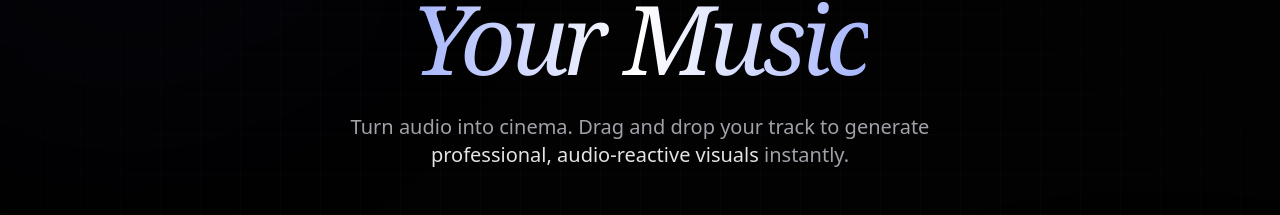
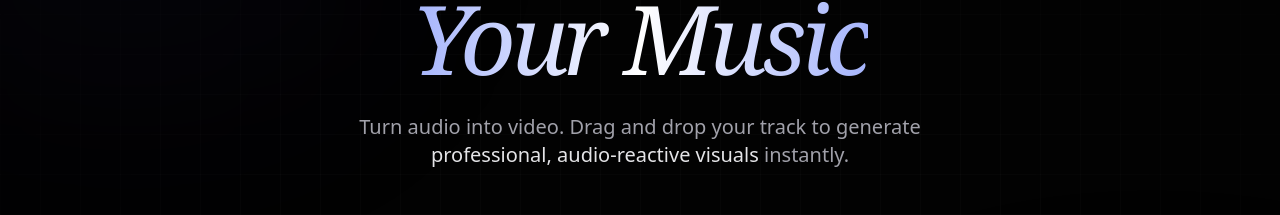
Before and after one commit to lunarloopsmusic/VibeStream, a React (Vite) app: page / in a window 1280 px wide. Shown: the part 146-361 px from the top of the page. Built offline with nearby package versions, Linux system fonts and the light colour scheme; a web font is replaced by a local one.

Commit message:
feat: Improve headline clarity
Update subheadline text from "Turn audio into cinema" to "Turn audio into video" for better clarity and directness.

```diff
--- a/App.tsx
+++ b/App.tsx
@@ -148,7 +148,7 @@ export default function App() {
 
                     {/* Subheadline */}
                     <p className="text-lg md:text-xl text-zinc-400 max-w-2xl mx-auto leading-relaxed animate-in fade-in slide-in-from-bottom-4 duration-700 delay-300 mt-8">
-                        Turn audio into cinema. Drag and drop your track to generate
+                        Turn audio into video. Drag and drop your track to generate
                         <span className="text-zinc-200 font-medium"> professional, audio-reactive visuals </span>
                         instantly.
                     </p>
```
